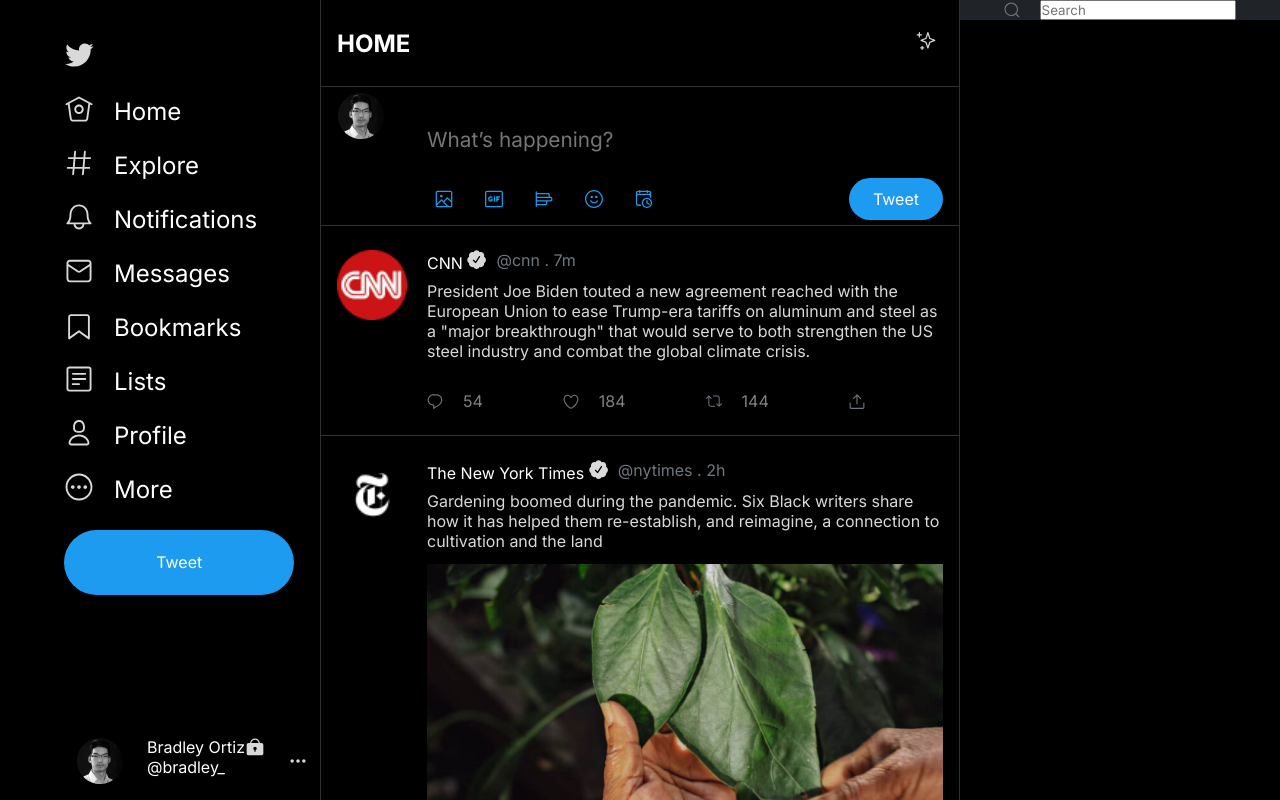
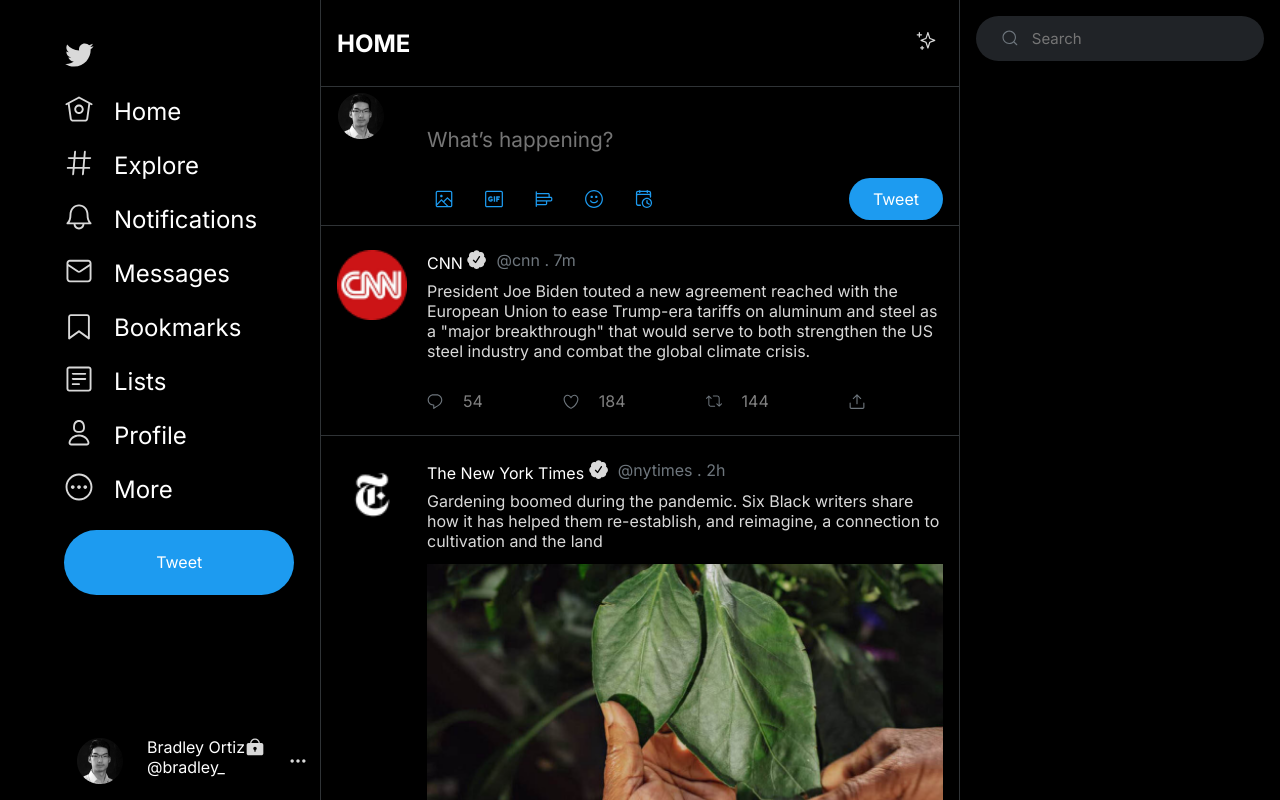
Before and after one commit to land-bit/Kadea-Twitter, a React (Vite) app: page / in a window 1280 px wide. Shown: the top 800 px of the page. Built offline with nearby package versions, Linux system fonts and the light colour scheme.

Commit message:
add search bar

```diff
--- a/src/Components/Trends.jsx
+++ b/src/Components/Trends.jsx
@@ -4,7 +4,8 @@
 export default function Trends() {
   return (
     <div>
-      <SearchBar/>
+        <div style={{display:'flex', justifyContent:'center'}}><SearchBar/></div>
+
     </div>
   )
 }
--- a/src/Components/trends/SearchBar.jsx
+++ b/src/Components/trends/SearchBar.jsx
@@ -5,12 +5,17 @@
   return (
     <div style={{
         display : 'flex',
-        justifyContent : 'center',
+        alignItems: 'center',
         gap : '6%',
         backgroundColor : '#202327',
+        padding: '0  2vw',
+        width:'90%',
+        borderRadius: '30px',
+        margin: '2vh',
     }}>
         <img src={search} alt="" />
-        <input type="text" placeholder='Search' />
+        <input className='input' type="text" placeholder='Search' style={{backgroundColor:'transparent', border:'none', height: '3.5vw', fontSize:'15px', color:'#4C545', outline: 'none'
+        }}/>
     </div>
   )
 }
```
